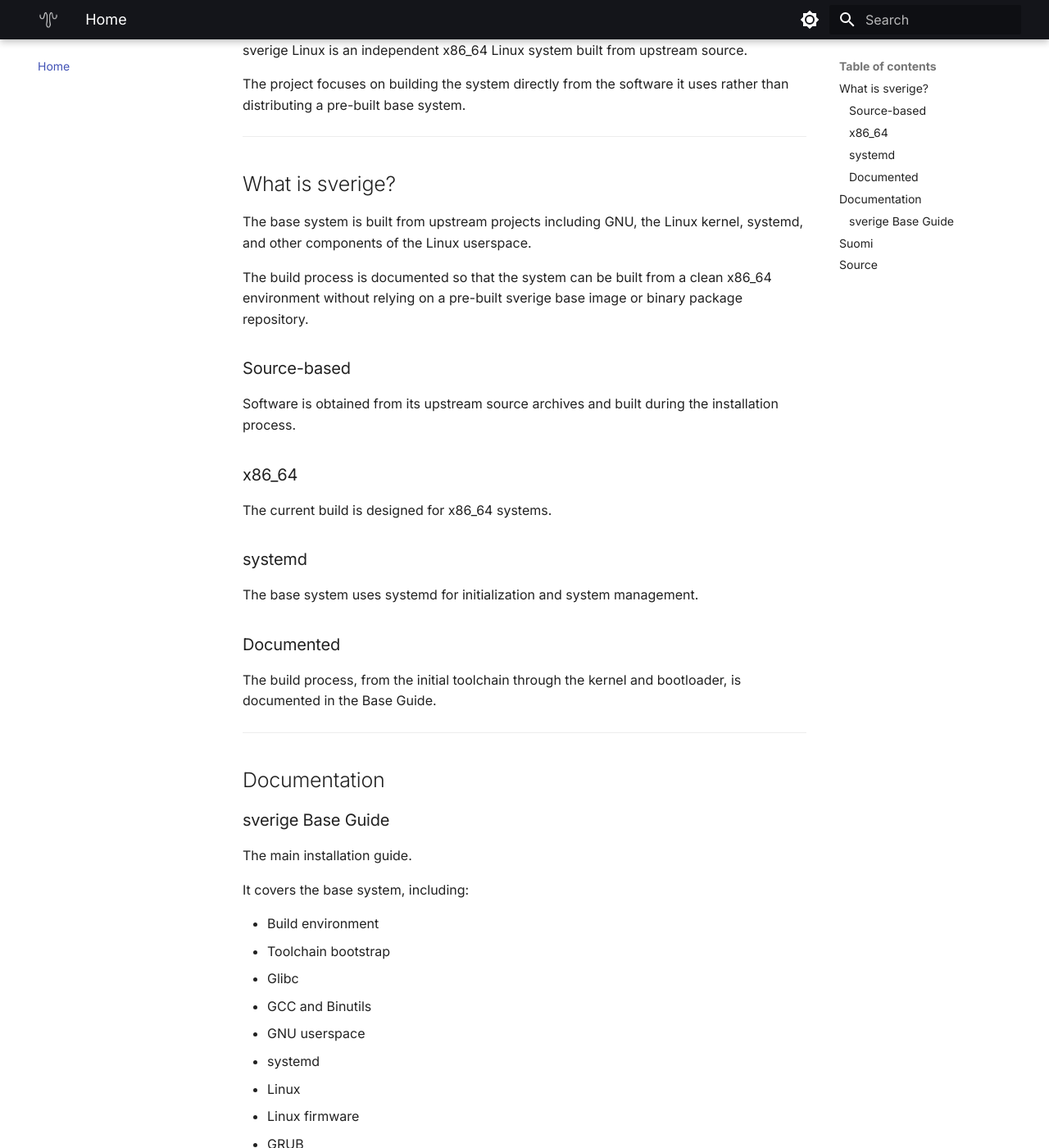
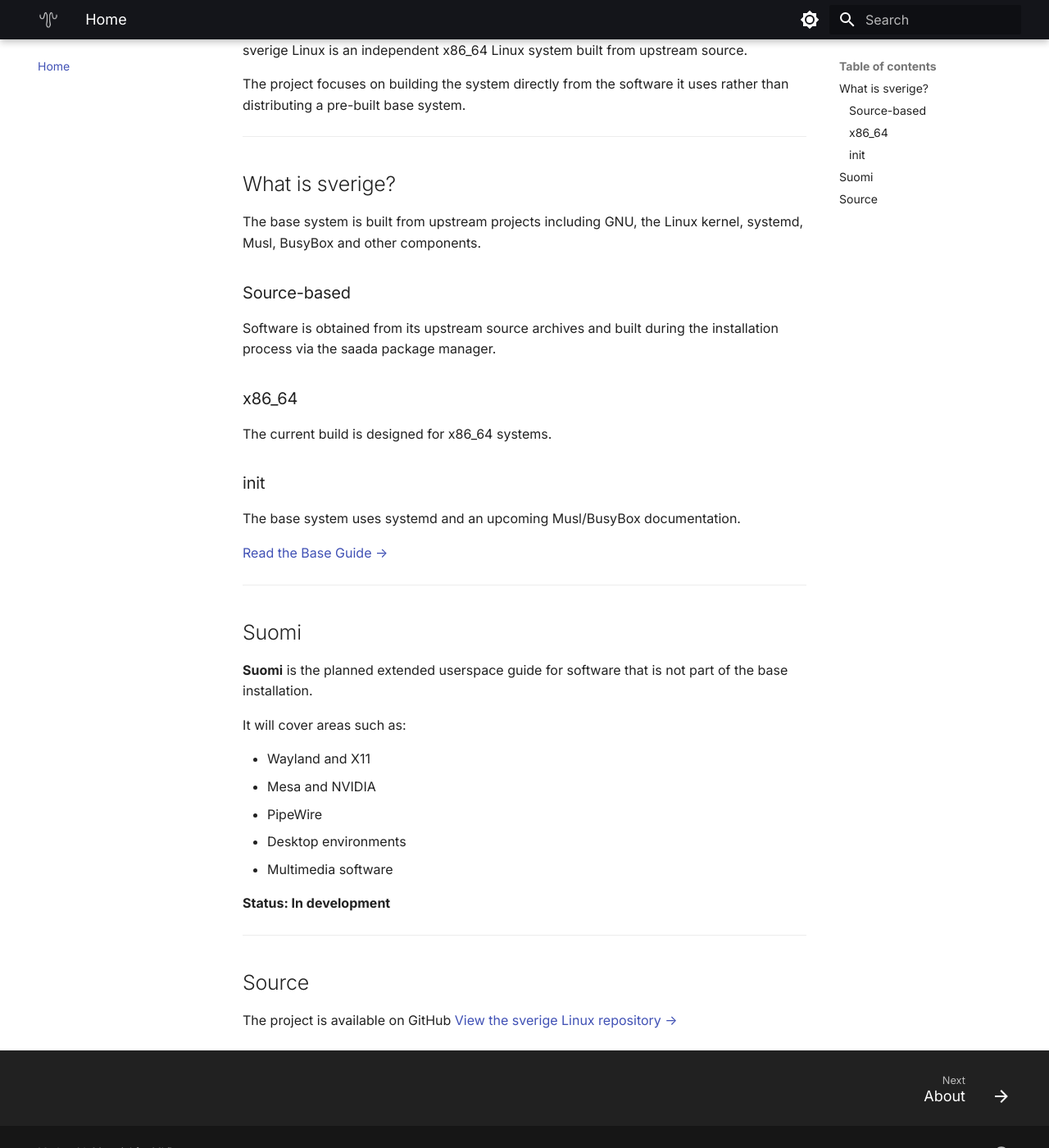
Before and after one commit to ollipix/sverige, an MkDocs documentation site: the page built from docs/index.md, in a window 1280 px wide and 1400 px high, scrolled down 585 px. Shown: the whole window at 82% size. Built offline with MkDocs 1.6.1 and Material for MkDocs 9.7.7, drawn with Linux system fonts in a browser that asks for light colours; some of the changed text lies outside the part shown.

Commit message:
Revise documentation for sverige system components
Updated documentation to include Musl and BusyBox, and clarified the build process and source management.

```diff
--- a/docs/index.md
+++ b/docs/index.md
@@ -10,46 +10,19 @@
 
 ## What is sverige?
 
-The base system is built from upstream projects including GNU, the Linux kernel, systemd, and other components of the Linux userspace.
-
-The build process is documented so that the system can be built from a clean x86_64 environment without relying on a pre-built sverige base image or binary package repository.
+The base system is built from upstream projects including GNU, the Linux kernel, systemd, Musl, BusyBox and other components.
 
 ### Source-based
 
-Software is obtained from its upstream source archives and built during the installation process.
+Software is obtained from its upstream source archives and built during the installation process via the saada package manager.
 
 ### x86_64
 
 The current build is designed for x86_64 systems.
 
-### systemd
+### init
 
-The base system uses systemd for initialization and system management.
-
-### Documented
-
-The build process, from the initial toolchain through the kernel and bootloader, is documented in the Base Guide.
-
----
-
-## Documentation
-
-### sverige Base Guide
-
-The main installation guide.
-
-It covers the base system, including:
-
-- Build environment
-- Toolchain bootstrap
-- Glibc
-- GCC and Binutils
-- GNU userspace
-- systemd
-- Linux
-- Linux firmware
-- GRUB
-- Final system configuration
+The base system uses systemd and an upcoming Musl/BusyBox documentation.
 
 [Read the Base Guide →](guide.md)
 
```
Also changed, not shown: other parts of docs/index.md (+1 -2 lines).
